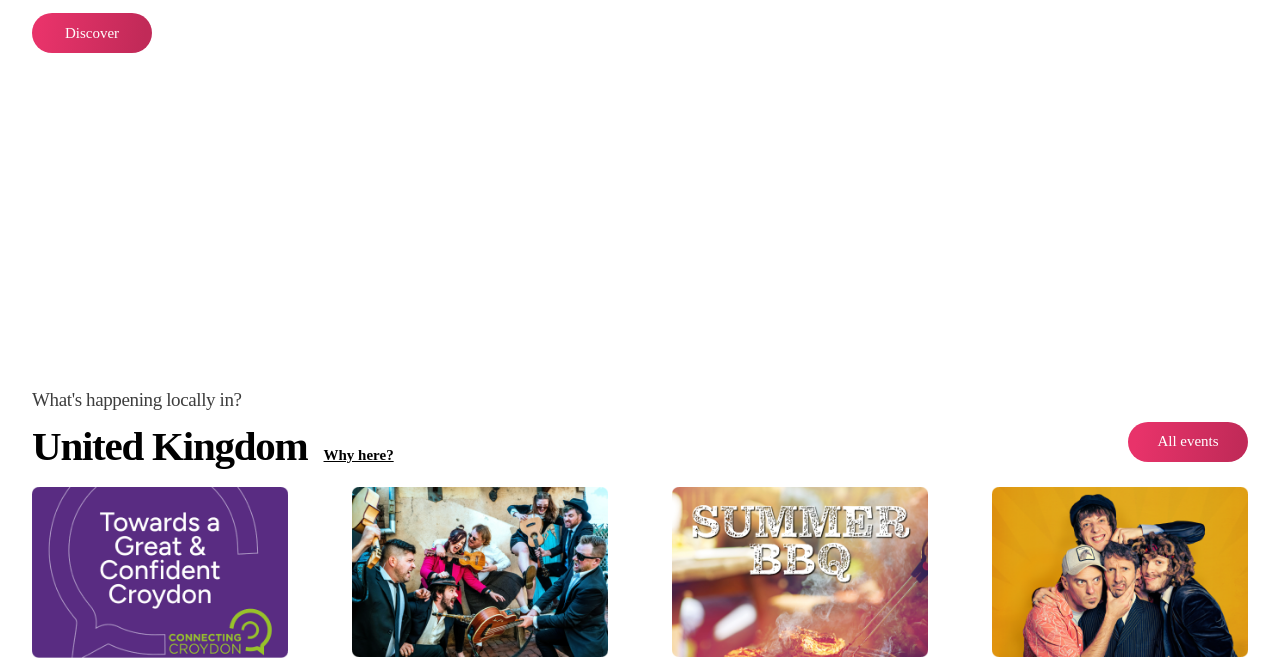
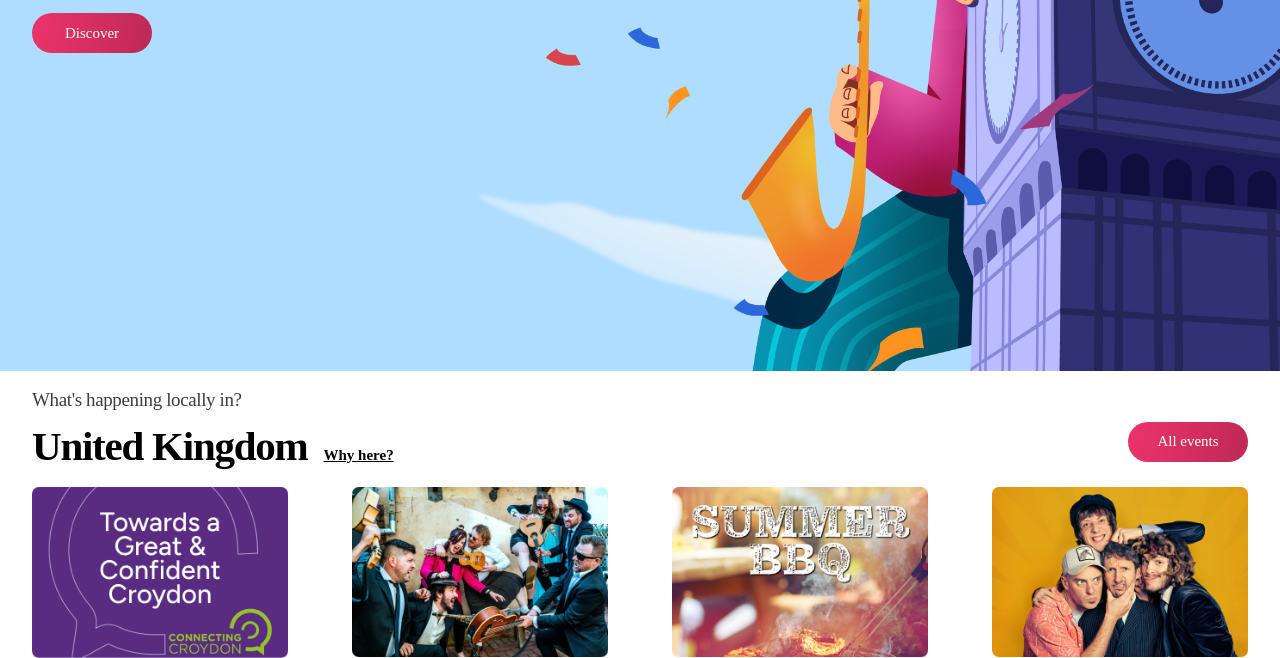
Before and after one commit to ggxsam/homepage, a plain HTML site: page index.html in a window 1280 px wide. Shown: the part 365-1023 px from the top of the page. Drawn offline with Linux system fonts and the light colour scheme; the site is published under a folder, as on GitHub Pages, so addresses that start at the root find nothing.

Commit message:
Update hero-sec.css

```diff
--- a/css/hero-sec.css
+++ b/css/hero-sec.css
@@ -6,7 +6,7 @@
 
 .hero-section{
     min-height: calc(100vh);
-    background-image: url("/img/bgimg.png");
+    background-image: url("../img/bgimg.png");
     max-width: 100%;
     background-size: cover;
     background-repeat: no-repeat;
```
